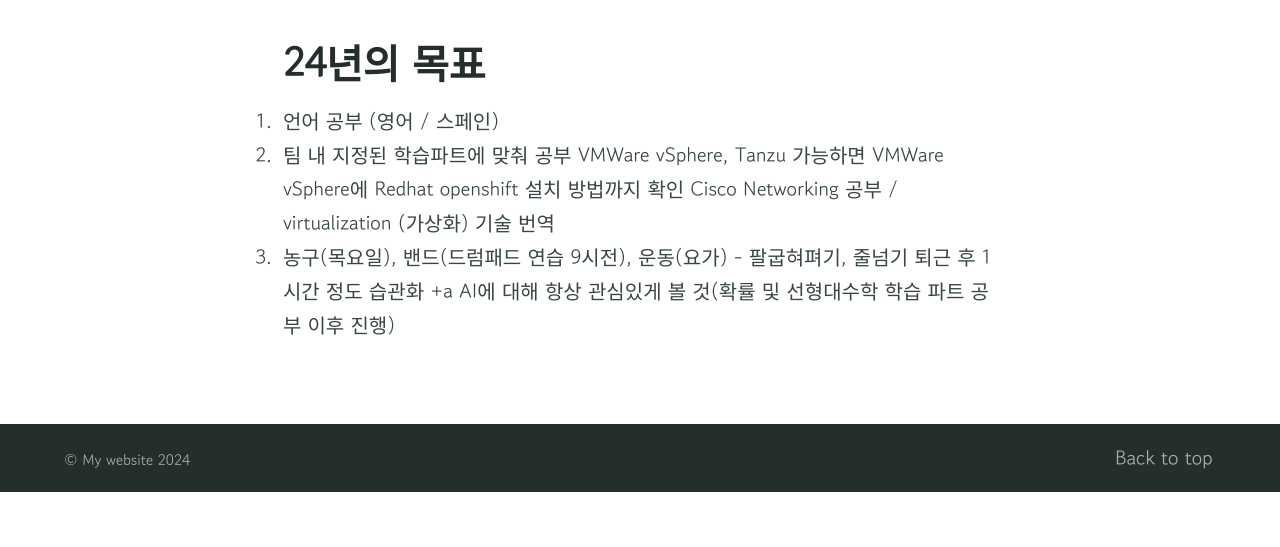
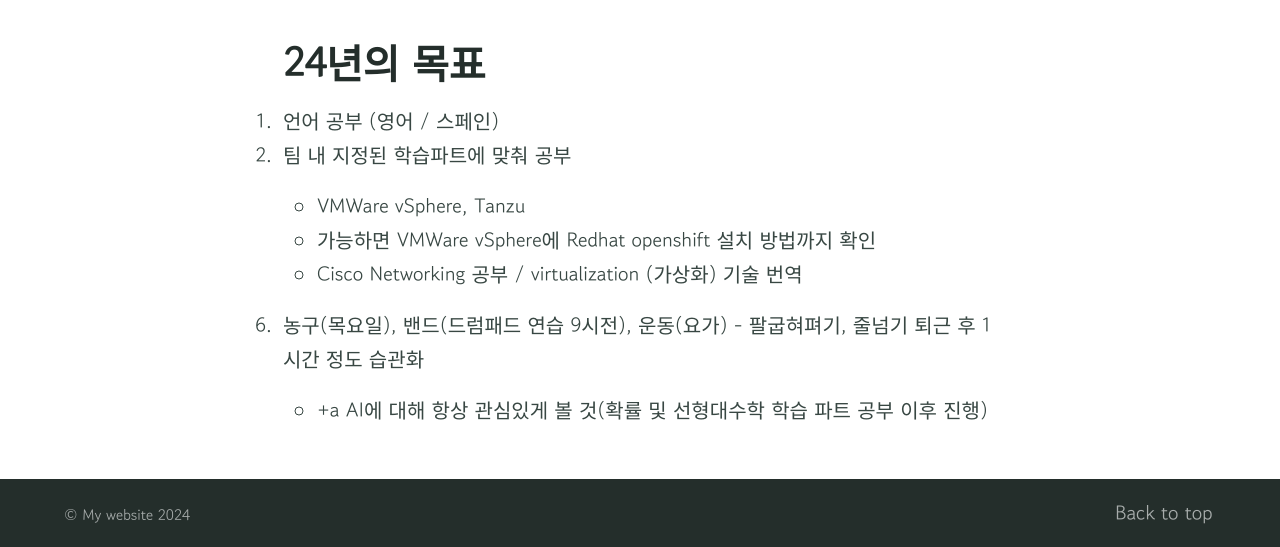
Before and after one commit to secbullet2359/milliontime, a Jekyll site: the page built from index.md, in a window 1280 px wide. Shown: the part 408-955 px from the top of the page. Built offline with Jekyll 4.4.1, drawn with Linux system fonts in a browser that asks for light colours; before the commit the page ends 900 px from its top, so only the background shows below that.

```diff
--- a/index.md
+++ b/index.md
@@ -8,8 +8,8 @@ feature_text: |
 
 1. 언어 공부 (영어 / 스페인)
 2. 팀 내 지정된 학습파트에 맞춰 공부
-  VMWare vSphere, Tanzu
-  가능하면 VMWare vSphere에 Redhat openshift 설치 방법까지 확인
-  Cisco Networking 공부 / virtualization (가상화) 기술 번역
+- VMWare vSphere, Tanzu
+- 가능하면 VMWare vSphere에 Redhat openshift 설치 방법까지 확인
+- Cisco Networking 공부 / virtualization (가상화) 기술 번역
 3. 농구(목요일), 밴드(드럼패드 연습 9시전), 운동(요가) - 팔굽혀펴기, 줄넘기 퇴근 후 1시간 정도 습관화
-   +a AI에 대해 항상 관심있게 볼 것(확률 및 선형대수학 학습 파트 공부 이후 진행)
+- +a AI에 대해 항상 관심있게 볼 것(확률 및 선형대수학 학습 파트 공부 이후 진행)
```
